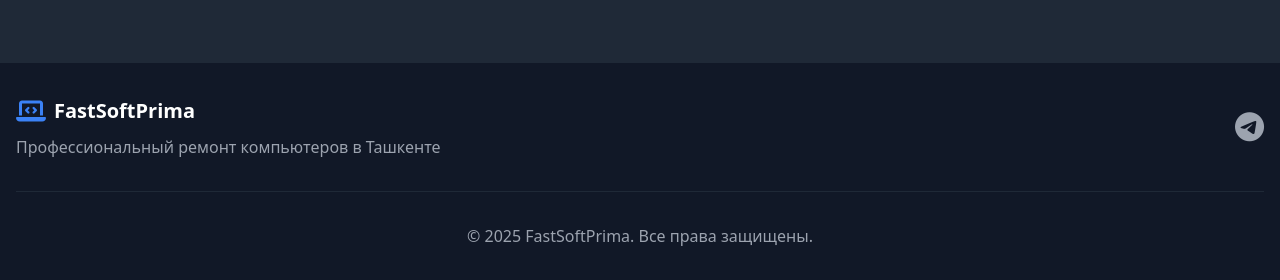
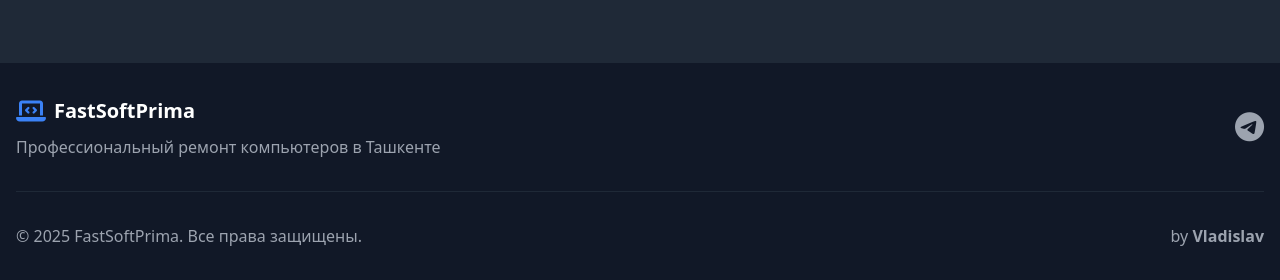
Before and after one commit to fastsoftprima/fastsoftprima.github.io, a plain HTML site: page index.html in a window 1280 px wide. Shown: the part 4521-4801 px from the top of the page. Drawn offline with nearby package versions, Linux system fonts and the light colour scheme.

Commit message:
add creator's link

```diff
--- a/index.html
+++ b/index.html
@@ -510,8 +510,9 @@
             </div>
         </div>
 
-        <div class="border-t border-gray-800 mt-8 pt-8 text-center">
+        <div class="border-t border-gray-800 mt-8 pt-8 flex justify-between">
             <p>&copy; <span id="year"></span> FastSoftPrima. Все права защищены.</p>
+            <p>by <a class="font-bold" href="https://vladislavvlasov.github.io">Vladislav</a></p>
         </div>
     </div>
 </footer>
```
